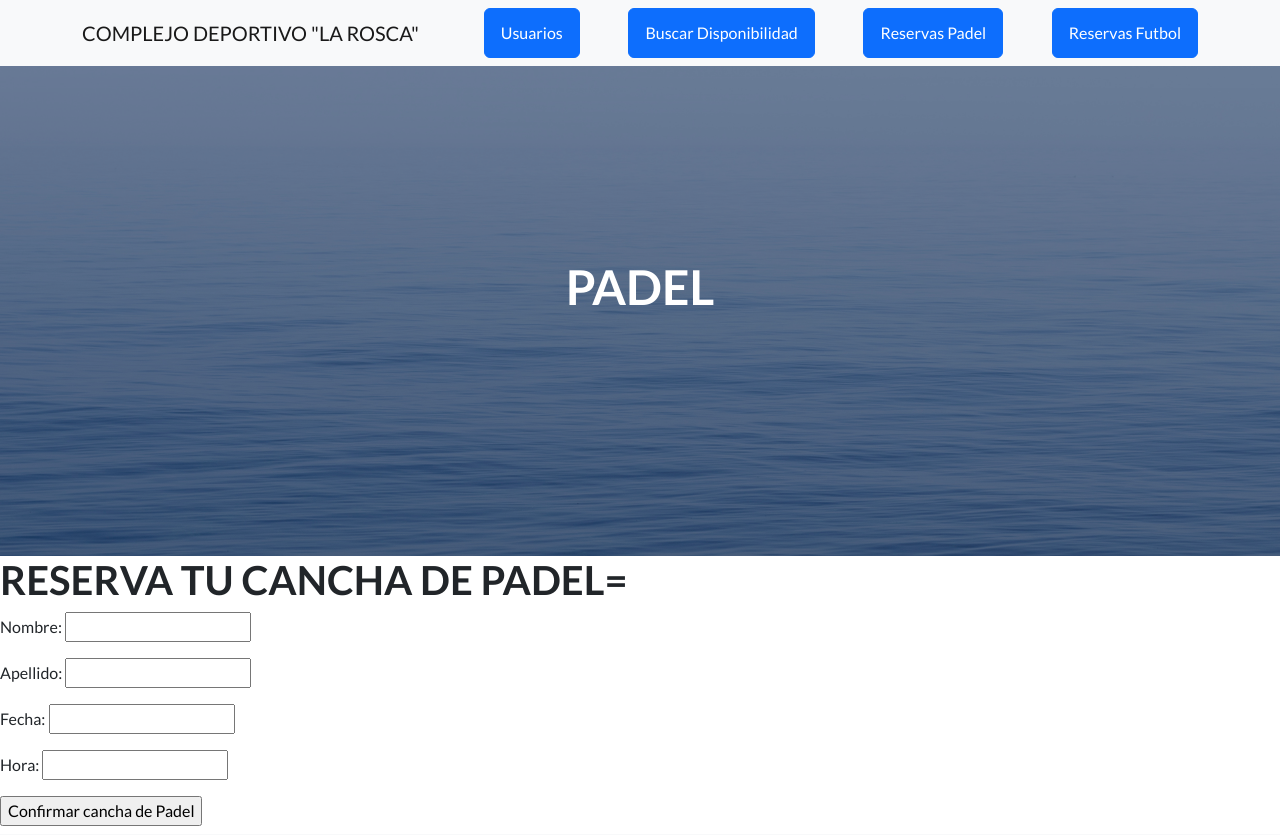
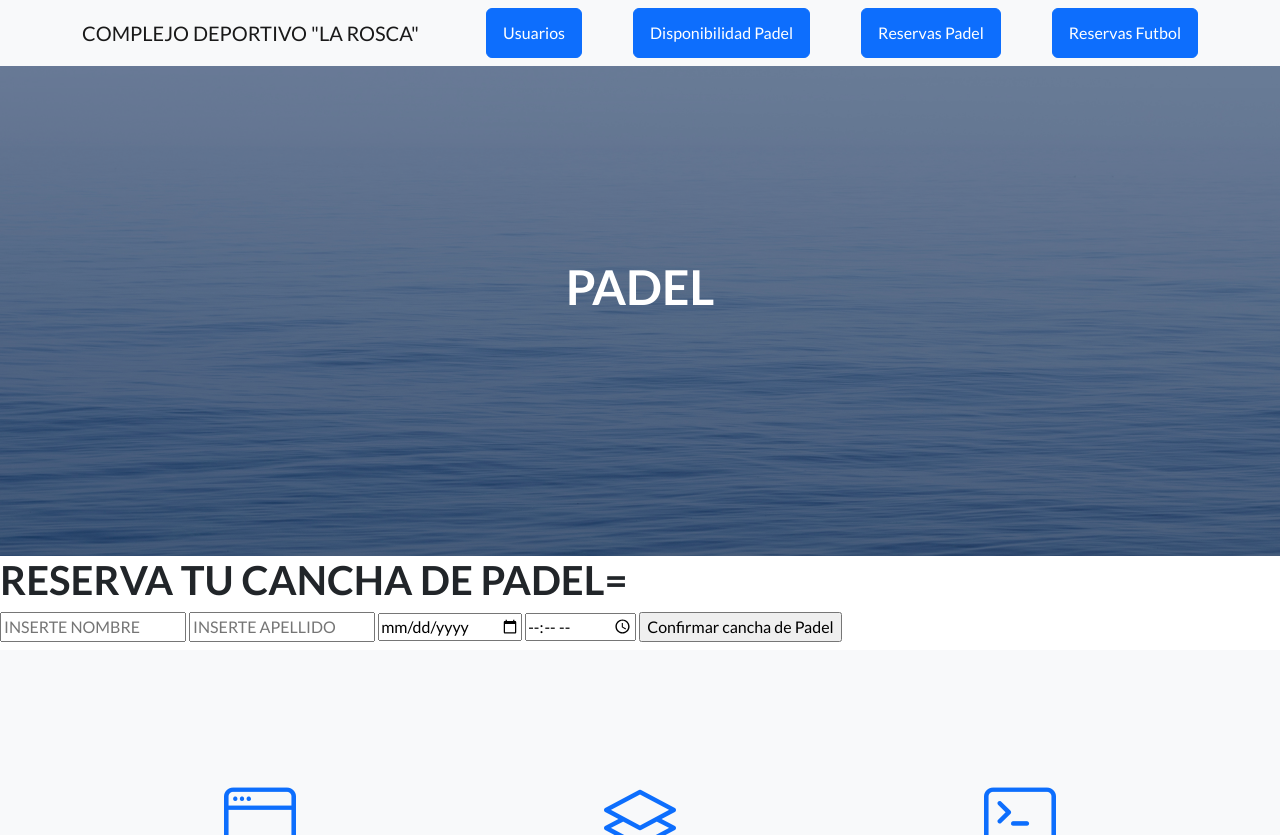
Before and after one commit to FrancoMagrini/Tercera-pre-entrega-MAGRINI, a Django app: template AppCoder/templates/AppCoder/CanchaPadel.html in a window 1280 px wide. Shown: the top 835 px of the page. Run offline with Django 4.2, Linux system fonts and the light colour scheme; the template is opened without the code that fills it: values that come from a table or form of the project are taken from there, others are empty; some libraries are stand-ins or nearby versions.

Commit message:
terminando

```diff
--- a/AppCoder/templates/AppCoder/CanchaFutbol.html
+++ b/AppCoder/templates/AppCoder/CanchaFutbol.html
@@ -7,7 +7,7 @@
 {% block contenido_que_cambia %}
     <h1>RESERVA TU CANCHA DE FUTBOL=</h1>
 
-    <form action="{% url 'CanchaFutbol' %}" method="POST"> {% csrf_token %}
+    <form action="{% url 'cancha_futbol_create' %}" method="POST"> {% csrf_token %}
         {{ formulario.as_p }}
 
         <input type="submit" value="Confirmar cancha Futbol">
--- a/AppCoder/templates/AppCoder/CanchaPadel.html
+++ b/AppCoder/templates/AppCoder/CanchaPadel.html
@@ -7,11 +7,12 @@
 {% block contenido_que_cambia %}
     <h1>RESERVA TU CANCHA DE PADEL=</h1>
 
-    <form action="{% url 'CanchaPadel' %}" method="POST"> {% csrf_token %}
-        {{ formulario.as_p }}
-
+    <form action="{% url 'cancha_padel_create' %}" method="POST"> {% csrf_token %}
+        <input type="text" name="nombre" id="nombre" placeholder="INSERTE NOMBRE">
+        <input type="text" name="apellido" id="apellido" placeholder="INSERTE APELLIDO">
+        <input type="date" name="fecha" id="fecha" placeholder="INSERTE FECHA">
+        <input type="time" name="hora" id="hora" placeholder="INSERTE HORA">
         <input type="submit" value="Confirmar cancha de Padel">
-
     </form>
 
     <h3>{{ mensaje }}</h3>
--- a/AppCoder/templates/AppCoder/Usuarios.html
+++ b/AppCoder/templates/AppCoder/Usuarios.html
@@ -8,7 +8,7 @@
     <h1>USUARIOS</h1>
 
 
-    <form action="{% url 'Usuarios' %}" method="post"> {% csrf_token %}
+    <form action="{% url 'usuarios_create' %}" method="post"> {% csrf_token %}
         <table>
         {{ formulario.as_table }}
         </table>
--- a/AppCoder/templates/AppCoder/buscar_disponibilidad.html
+++ b/AppCoder/templates/AppCoder/buscar_disponibilidad.html
@@ -2,7 +2,7 @@
 
 {% extends "AppCoder/padre.html" %}
 {% load static %}
-{% block titulo %}HORARIOS DISPONIBLES PADEL {% endblock %}
+{% block titulo %} HORARIOS DISPONIBLES PADEL {% endblock %}
 {% block contenido_que_cambia %}
 
 <form action="{% url 'verificar_disponibilidad' %}" method="GET">
--- a/AppCoder/templates/AppCoder/padre.html
+++ b/AppCoder/templates/AppCoder/padre.html
@@ -23,10 +23,10 @@
         <nav class="navbar navbar-light bg-light static-top">
             <div class="container">
                 <a class="navbar-brand" href="{% url 'inicio' %}">COMPLEJO DEPORTIVO "LA ROSCA"</a>
-                <a class="btn btn-primary" href="{% url 'Usuarios' %}">Usuarios</a>
-                <a class="btn btn-primary" href="{% url 'verificar_disponibilidad' %}">Buscar Disponibilidad</a>
-                <a class="btn btn-primary" href="{% url 'CanchaPadel' %}">Reservas Padel</a>
-                <a class="btn btn-primary" href="{% url 'CanchaFutbol' %}">Reservas Futbol</a>
+                <a class="btn btn-primary" href="{% url 'usuarios_create' %}">Usuarios</a>
+                <a class="btn btn-primary" href="{% url 'verificar_disponibilidad' %}">Disponibilidad Padel</a>
+                <a class="btn btn-primary" href="{% url 'cancha_padel_create' %}">Reservas Padel</a>
+                <a class="btn btn-primary" href="{% url 'cancha_futbol_create' %}">Reservas Futbol</a>
             </div>
         </nav>
         <!-- Masthead-->
--- a/AppCoder/urls.py
+++ b/AppCoder/urls.py
@@ -2,9 +2,9 @@ from django.urls import path
 from .views import *
 
 urlpatterns = [
-    path('Usuarios/', Usuarios, name="Usuarios"),
-    path('CanchaPadel/', CanchaPadel, name="CanchaPadel"),
-    path('CanchaFutbol/', CanchaFutbol, name="CanchaFutbol"),
+    path('usuarios_create/', usuarios_create, name="usuarios_create"),
+    path('cancha_padel_create/', cancha_padel_create, name="cancha_padel_create"),
+    path('cancha_futbol_create/', cancha_futbol_create, name="cancha_futbol_create"),
   #  path('busquedacomision/', busquedacomision, name="busquedacomision"),
   #  path('buscar/', buscar, name="buscar"),
     path('verificar_disponibilidad/', verificar_disponibilidad, name='verificar_disponibilidad'),
--- a/ProyectoCoder/urls.py
+++ b/ProyectoCoder/urls.py
@@ -16,7 +16,7 @@ Including another URLconf
 """
 from django.contrib import admin
 from django.urls import path, include
-from AppCoder.views import inicio, Usuarios, CanchaPadel, CanchaFutbol, verificar_disponibilidad
+from AppCoder.views import inicio, usuarios_create, cancha_padel_create, cancha_futbol_create, verificar_disponibilidad
 
 urlpatterns = [
     path('admin/', admin.site.urls),
```
Also changed, not shown: AppCoder/models.py (+0 -8 lines), AppCoder/templates/AppCoder/verificacion.html (+13 -8 lines), AppCoder/views.py (+17 -11 lines), db.sqlite3.
